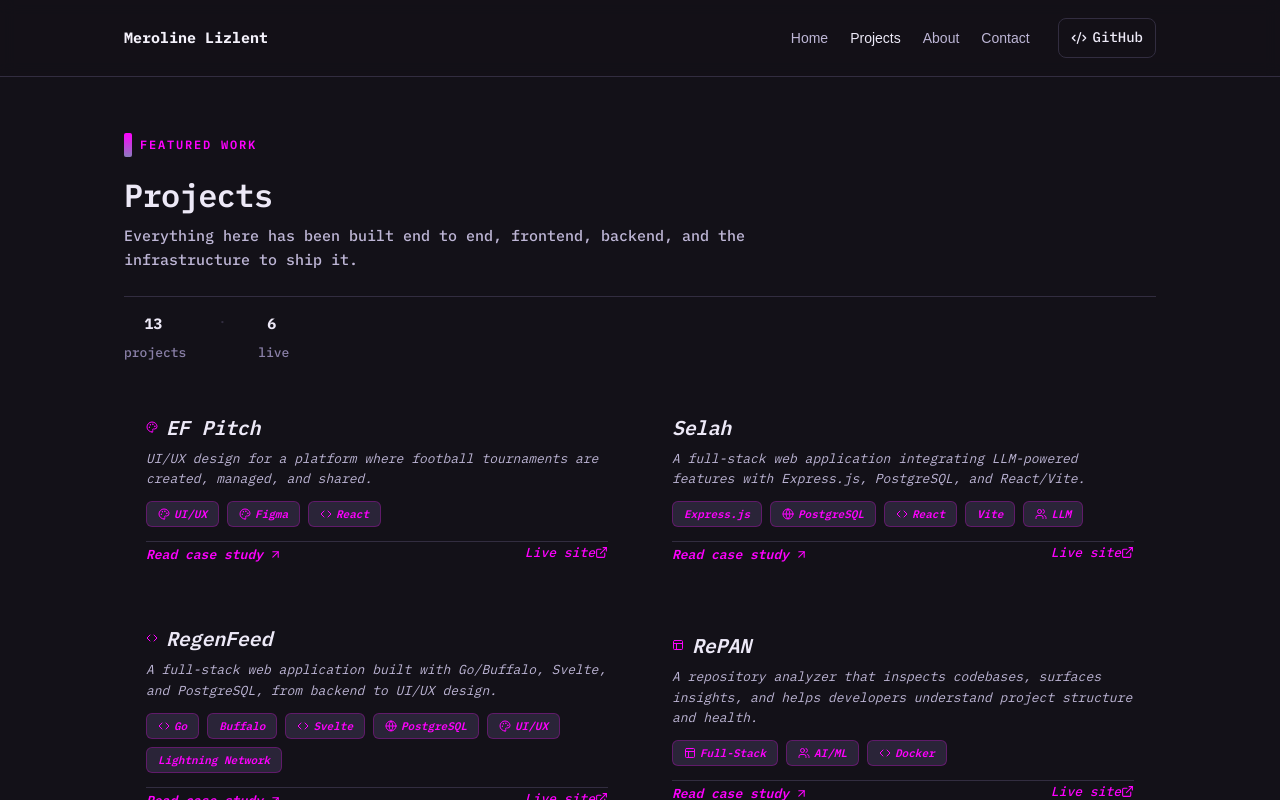
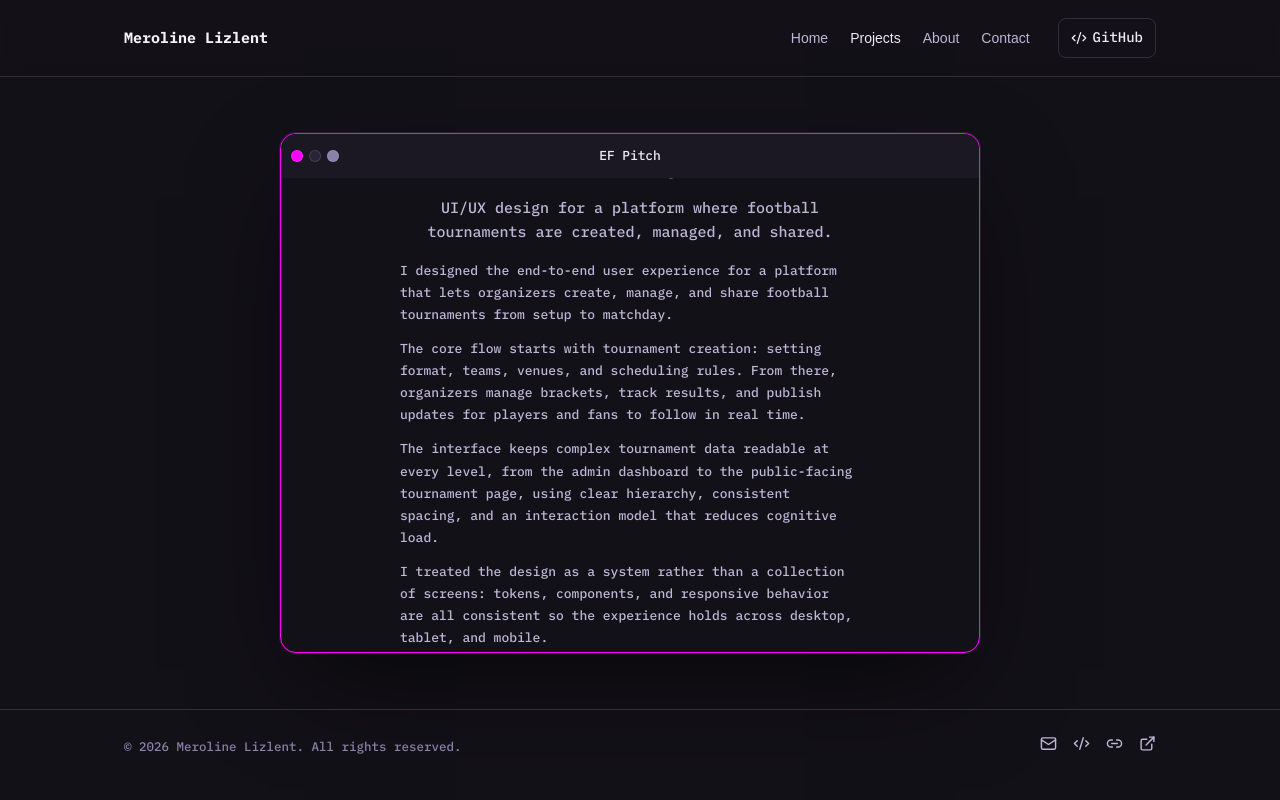
Before and after one commit to mlizlent/portfolio, a React (Vite) app: page / in a window 1280 px wide. Both pictures are taken after a click on the button "Projects". Shown: the top 800 px of the page. Built offline with nearby package versions, Linux system fonts and the light colour scheme.

Commit message:
Remove project card listing, show macOS ProjectViewer directly on projects page

```diff
--- a/src/pages/Projects.jsx
+++ b/src/pages/Projects.jsx
@@ -1,48 +1,12 @@
-import { useState } from "react";
-import ProjectCard from "../components/ProjectCard.jsx";
 import ProjectViewer from "../components/ProjectViewer.jsx";
 import projects from "../data/projects.js";
 
 export default function Projects() {
-  const [selectedSlug, setSelectedSlug] = useState(null);
-
   return (
     <section className="section page-top">
-      <div className="projects-hero">
-        <div className="hero-kicker" style={{ display: 'flex', alignItems: 'center', gap: 8, marginBottom: 10 }}>
-          <span style={{ width: 8, height: 24, background: 'linear-gradient(180deg, var(--accent), #8b7bbd)', borderRadius: 2 }} />
-          <span style={{ fontSize: 12, letterSpacing: '0.15em', textTransform: 'uppercase', color: 'var(--accent)', fontWeight: 600 }}>Featured Work</span>
-        </div>
-        <h1>Projects</h1>
-        <p className="muted">
-          Everything here has been built end to end, frontend, backend, and
-          the infrastructure to ship it.
-        </p>
-        <div className="stat-row">
-          <span className="stat"><b>{projects.length}</b> projects</span>
-          <span className="divider" style={{ margin: '0 8px', color: 'var(--border)' }}>·</span>
-          <span className="stat"><b>{projects.filter(p => p.live).length}</b> live</span>
-        </div>
+      <div style={{ maxWidth: 720, margin: "0 auto" }}>
+        <ProjectViewer projects={projects} />
       </div>
-
-      {selectedSlug ? (
-        <div style={{ maxWidth: 720, margin: "32px auto 0 auto" }}>
-          <ProjectViewer projects={projects} startSlug={selectedSlug} />
-          <button
-            onClick={() => setSelectedSlug(null)}
-            style={{ marginTop: 24, display: 'inline-flex', alignItems: 'center', gap: 6, fontSize: 13, color: 'var(--accent)', fontWeight: 500, cursor: 'pointer', border: 'none', background: 'none', padding: 0 }}
-          >
-            <svg width="10" height="10" fill="none" stroke="currentColor" strokeWidth="2" viewBox="0 0 24 24"><path d="M19 12H5M12 19l-7-7 7-7" /></svg>
-            Back to listing
-          </button>
-        </div>
-      ) : (
-        <div className="grid">
-          {projects.map((p) => (
-            <ProjectCard key={p.slug} project={p} onViewProject={() => setSelectedSlug(p.slug)} />
-          ))}
-        </div>
-      )}
     </section>
   );
 }
```
